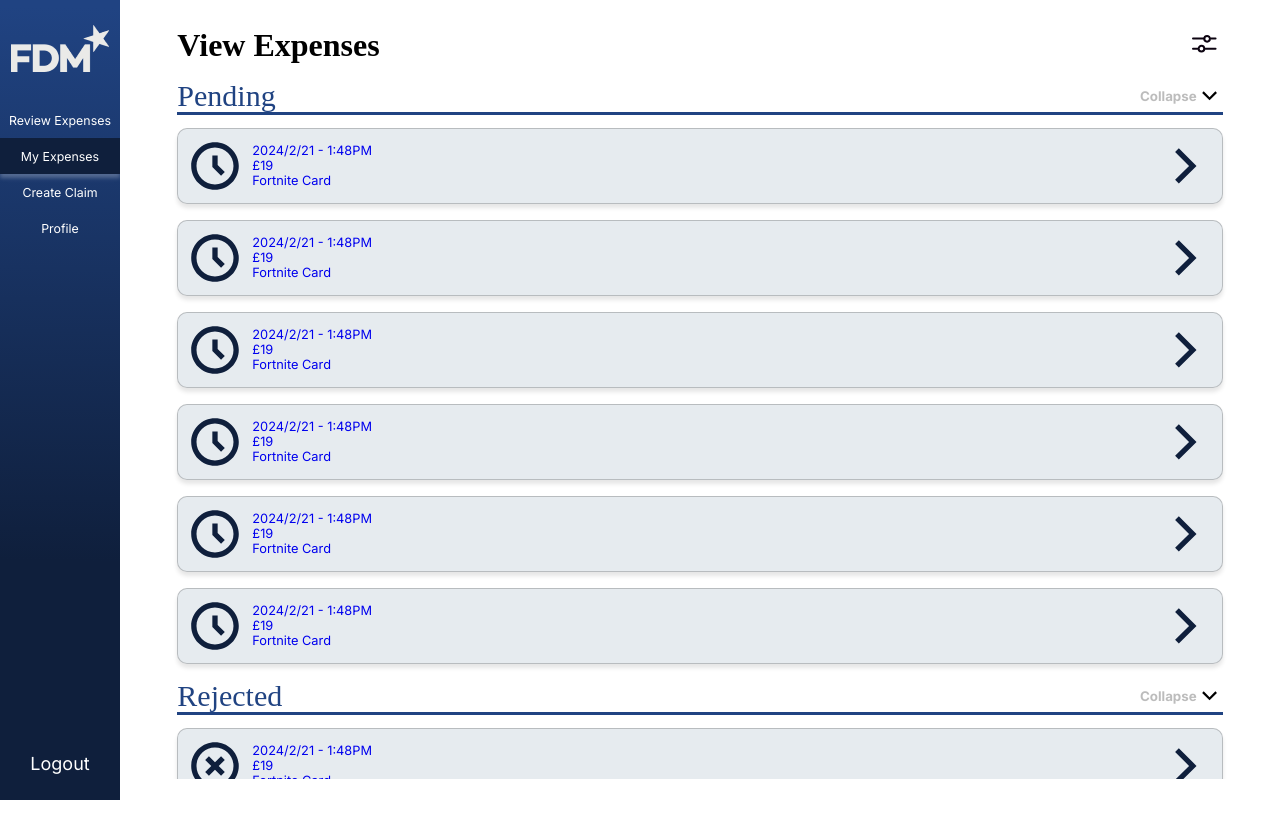
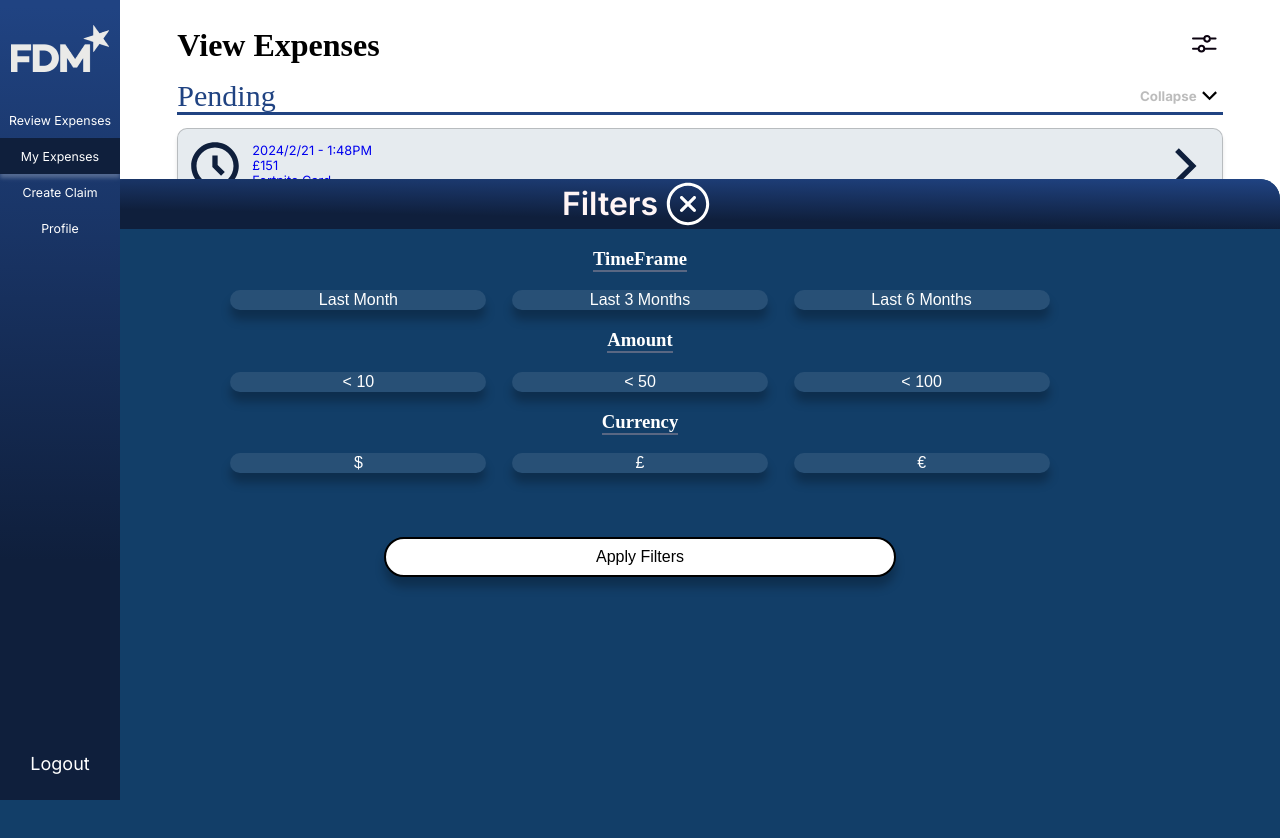
Before and after one commit to barcysaivaras1/FDM-Front-End, a React (Vite) app: page /ClaimantExpenses in a window 1280 px wide. Both pictures are taken after a click on the button 1204 px from the left and 45 px from the top of the page. Shown: the top 838 px of the page. Before the commit the page ends 800 px from the top, so only its background shows below. Built offline with nearby package versions, Linux system fonts and the light colour scheme.

Commit message:
Implemented Amount and Currency Filtering

```diff
--- a/src/components/ClaimantExpenses.jsx
+++ b/src/components/ClaimantExpenses.jsx
@@ -14,6 +14,12 @@ import { NavLink } from 'react-router-dom';
 var AcceptedArr = []
 var PendingArr = []
 var RejectedArr = []
+
+var TempAcceptedArr = []
+var TempPendingArr = []
+var TempRejectedArr = []
+
+
 var counter = 14;
 
 
@@ -21,8 +27,11 @@ export function ClaimantExpenses(){
     document.title = "My Expenses"
 
     //Example expense object, This is used to display
-    const [expense, setExpense] = useState({date_time:"2024/2/21 - 1:48PM",currency_type:"£",amount:"19",desc:"Fortnite Card",state:"Accepted"})
+    const [expense, setExpense] = useState({date_time:"2024/2/21 - 1:48PM",currency_type:"£",amount:151,desc:"Fortnite Card",state:"Accepted"})
     const [apply_filters, setApplyFilters] = useState(false)
+
+    //To check the state of each type of expense
+    const [isCollapsed, setIsCollapsed] = useState({pending:true, rejected:true, accepted:true, filter:false})
 
     //epic, DELETE THIS ONCE BACKEND WORKS AND POPULATES THE 3 ARRAYS ABOVE
     for(var i=0;i<counter;i++){
@@ -45,11 +54,6 @@ export function ClaimantExpenses(){
     }
     counter=0
     //end of EPIC
-
-
-
-    //To check the state of each type of expense
-    const [isCollapsed, setIsCollapsed] = useState({pending:true, rejected:true, accepted:true, filter:true})
 
     //Animations
     const transition_pending = useTransition(isCollapsed.pending ,{
@@ -98,14 +102,76 @@ export function ClaimantExpenses(){
         }
     }
 
-    //This will remove the filters that were applied
+    //This will remove the filters that were applied, does this by storing
+    //the arrays pre-filter and then bringing them back when the filter is removed
     const handleRemoveFilters = () =>{
         setApplyFilters(false)
+        AcceptedArr = TempAcceptedArr
+        RejectedArr = TempRejectedArr
+        PendingArr = TempPendingArr
     }
     //This will apply filters to the expenses
-    const handleApplyFilters = () => {
+    const handleApplyFilters = (month,amountF,currency) => {
         setApplyFilters(true)
         handleCollapse("filter")
+
+        //Saving what the arrays were pre-filter
+        TempAcceptedArr = AcceptedArr
+        TempRejectedArr = RejectedArr
+        TempPendingArr = PendingArr
+
+        //Filtering based on amount
+        if(amountF.Ten){
+            AcceptedArr = filterAmountArray(AcceptedArr,10)
+            RejectedArr = filterAmountArray(RejectedArr,10)
+            PendingArr = filterAmountArray(PendingArr,10)
+        }
+        else if(amountF.Fifty){
+            AcceptedArr = filterAmountArray(AcceptedArr,50)
+            RejectedArr = filterAmountArray(RejectedArr,50)
+            PendingArr = filterAmountArray(PendingArr,50)
+        }
+        else if(amountF.Hundred){
+            AcceptedArr = filterAmountArray(AcceptedArr,100)
+            RejectedArr = filterAmountArray(RejectedArr,100)
+            PendingArr = filterAmountArray(PendingArr,100)
+        }
+
+        //Filtering based on currency
+        if(currency.Pound){
+            AcceptedArr = filterCurrencyArray(AcceptedArr,"£")
+            RejectedArr = filterCurrencyArray(RejectedArr,"£")
+            PendingArr = filterCurrencyArray(PendingArr,"£")
+        }
+        else if(currency.Dollar){
+            AcceptedArr = filterCurrencyArray(AcceptedArr,"$")
+            RejectedArr = filterCurrencyArray(RejectedArr,"$")
+            PendingArr = filterCurrencyArray(PendingArr,"$")
+        }
+        else if(currency.Euro){
+            AcceptedArr = filterCurrencyArray(AcceptedArr,"€")
+            RejectedArr = filterCurrencyArray(RejectedArr,"€")
+            PendingArr = filterCurrencyArray(PendingArr,"€")
+        }
+    }
+
+    function filterAmountArray(arr,amount_to_filter_by){
+        const newArr = []
+            for(var i=0;i<arr.length;i++){
+                if(arr[i].amount < amount_to_filter_by){
+                    newArr.push(arr[i])
+                }
+            }
+            return newArr;
+    }
+    function filterCurrencyArray(arr,currency_to_filter_by){
+        const newArr = []
+            for(var i=0;i<arr.length;i++){
+                if(arr[i].currency_type === currency_to_filter_by){
+                    newArr.push(arr[i])
+                }
+            }
+            return newArr;
     }
 
     return(
@@ -114,14 +180,14 @@ export function ClaimantExpenses(){
             <div id='PhoneBox'>
                 <div id='TitleBox'>
                 <h1 id='Title'>View Expenses</h1>
+                <button className='Filter-Icon' onClick={() => handleCollapse("filter")}>
+                    <FilterIcon />
+                </button>
+                </div>
                 {apply_filters?
                 <button className='Filters-Applied-Text' onClick={handleRemoveFilters}>Filters Applied  X</button>
                 : ""
                 }
-                <button className='Filter-Icon' onClick={() => handleCollapse("filter")}>
-                    <FilterIcon />
-                </button>
-                </div>
                     <div className='expense-column'>
                         <div className='h2-collapse'>
                             <h2 className='ExpenseType'>Pending</h2>
@@ -410,7 +476,7 @@ const FilterBox = (props) =>{
                 </div>
             </div>
             <div id='Apply-Filters'>
-                <button id='Apply-button' onClick={() => props.handleApplyFilters()}>Apply Filters</button>
+                <button id='Apply-button' onClick={() => props.handleApplyFilters(month,amount,currency)}>Apply Filters</button>
             </div>
         </div>
     )
--- a/src/css/ClaimantExpenses.css
+++ b/src/css/ClaimantExpenses.css
@@ -185,12 +185,15 @@ body {
     display: flex;
     margin-left: auto;
     margin-right: auto;
+    margin-top: 2em;
     background: linear-gradient(1deg, #0F1F3C 29.91%, #204382 98.99%);
     border: none;
     color: #ffffff;
-    font-size: 5vw;
+    font-size: 0.8em;
     border: #000000 solid 1px;
     border-radius: 20px;
-    padding-left: 1em;
-    padding-right: 1em;
+    padding-left: 5vw;
+    padding-right: 5vw;
+    height: 2em;
+    align-items: center;
 }
```
